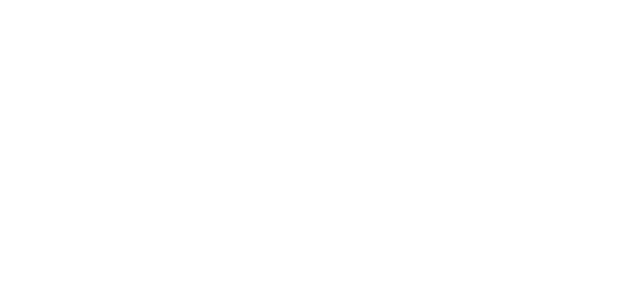
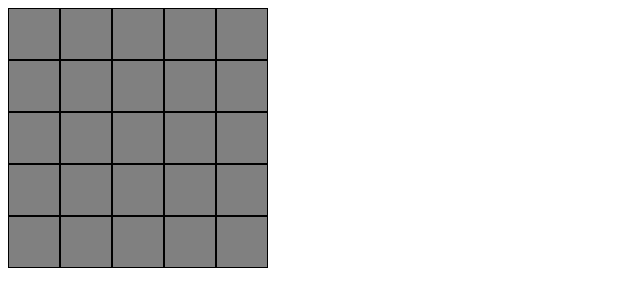
Before and after one commit to RyderBarr/jQuery-game-group, a plain HTML site: page TestField.html in a window 1280 px wide. Shown: the whole page, without its empty margins (0-640 px from the left). Drawn offline with Linux system fonts and the light colour scheme.

Commit message:
testField css set

```diff
--- a/TestField.html
+++ b/TestField.html
@@ -4,28 +4,29 @@
     <meta charset="UTF-8">
     <meta name="viewport" content="width=device-width, initial-scale=1.0">
     <title>Document</title>
+    <link rel="stylesheet" href="./style/textfield.css">
 </head>
 <body>
 
     <div class="col">
 
-        <div class="row">
+        <div class="cell">
 
         </div>
 
-        <div class="row">
+        <div class="cell">
 
         </div>
 
-        <div class="row">
+        <div class="cell">
 
         </div>
 
-        <div class="row">
+        <div class="cell">
 
         </div>
 
-        <div class="row">
+        <div class="cell">
 
         </div>
 
@@ -33,23 +34,23 @@
 
     <div class="col">
 
-        <div class="row">
+        <div class="cell">
 
         </div>
 
-        <div class="row">
+        <div class="cell">
 
         </div>
 
-        <div class="row">
+        <div class="cell">
 
         </div>
 
-        <div class="row">
+        <div class="cell">
 
         </div>
 
-        <div class="row">
+        <div class="cell">
 
         </div>
 
@@ -57,23 +58,23 @@
 
     <div class="col">
 
-        <div class="row">
+        <div class="cell">
 
         </div>
 
-        <div class="row">
+        <div class="cell">
 
         </div>
 
-        <div class="row">
+        <div class="cell">
 
         </div>
 
-        <div class="row">
+        <div class="cell">
 
         </div>
 
-        <div class="row">
+        <div class="cell">
 
         </div>
 
@@ -81,23 +82,23 @@
 
     <div class="col">
 
-        <div class="row">
+        <div class="cell">
 
         </div>
 
-        <div class="row">
+        <div class="cell">
 
         </div>
 
-        <div class="row">
+        <div class="cell">
 
         </div>
 
-        <div class="row">
+        <div class="cell">
 
         </div>
 
-        <div class="row">
+        <div class="cell">
 
         </div>
 
@@ -105,23 +106,23 @@
 
     <div class="col">
 
-        <div class="row">
+        <div class="cell">
 
         </div>
 
-        <div class="row">
+        <div class="cell">
 
         </div>
 
-        <div class="row">
+        <div class="cell">
 
         </div>
 
-        <div class="row">
+        <div class="cell">
 
         </div>
 
-        <div class="row">
+        <div class="cell">
 
         </div>
 
--- a/style/textfield.css
+++ b/style/textfield.css
@@ -2,7 +2,10 @@
     display: flex;
     flex-direction: row;
 }
-.row{
+.cell{
     border: 1px solid black;
     background-color: gray;
+    width: 50px;
+    height: 50px;
+    /* margin: 1px; */
 }
```
Also changed, not shown: field.html (+11 -2 lines).
